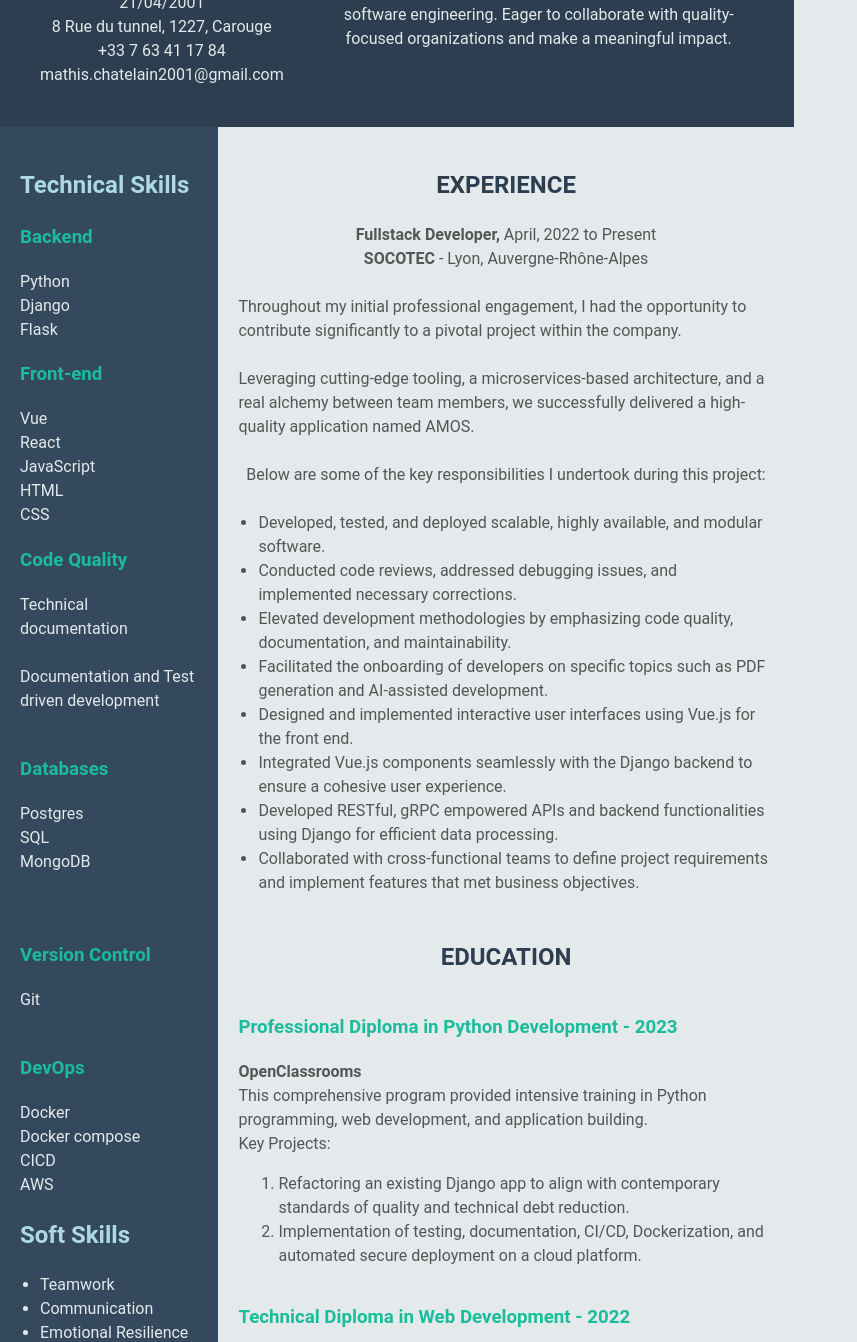
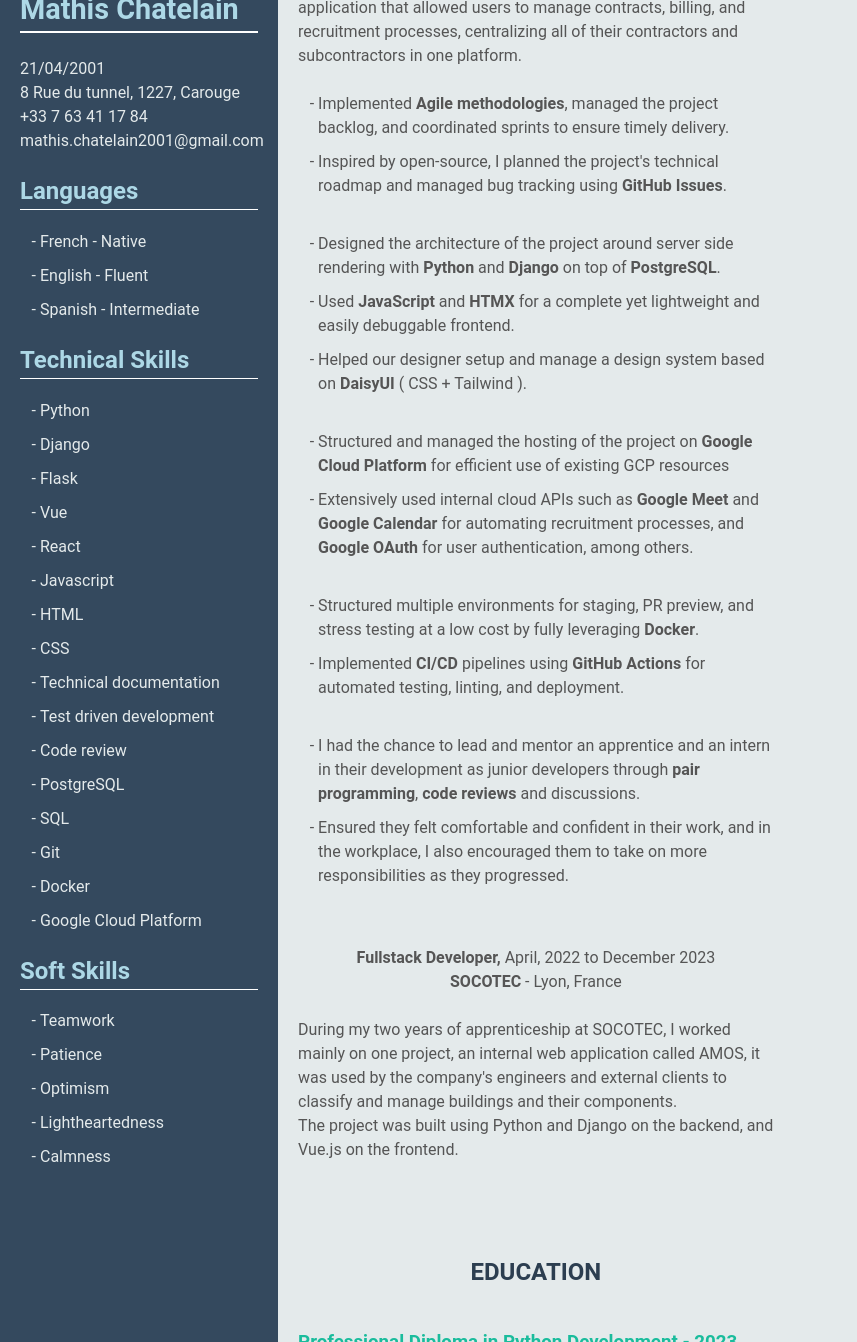
Before and after one commit to MathisChatelain/CV_2023, a plain HTML site: page index.html in a window 1280 px wide. Shown: the part 196-1538 px from the top of the page, without its empty margins (0-857 px from the left). Drawn offline with Linux system fonts and the light colour scheme.

Commit message:
index eng

```diff
--- a/index.html
+++ b/index.html
@@ -7,105 +7,110 @@
     <title>Mathis Mickael Chatelain - CV</title>
 </head>
 <body>
-    <header class="flex">
-        <section>
-            <img src="/1640084687607.jpeg" alt="">
+    <main class="flex">
+        <section class="w-left">
+            <div style="display: flex; justify-content: center; width: 100%;">
+                <img class="picture" src="/1640084687607.jpeg" alt="">
+            </div>
+            <h1>Mathis Chatelain</h1>
             <p>21/04/2001</p>
             <p>8 Rue du tunnel, 1227, Carouge</p>
             <p>+33 7 63 41 17 84</p>
             <p>mathis.chatelain2001@gmail.com</p>
-        </section>
-        <section class="w-right center-all">
-            <h1>Mathis Mickael Chatelain</h1>
-            <p>
-                Highly motivated to participate in open-source and ethical projects. Dedicated to learning, growing, and succeeding in software engineering. Eager to
-                collaborate with quality-focused organizations and make a meaningful impact.
-            </p>
-        </section>
-    </header>
-    <main class="flex">
-        <section class="w-left">
+            <h2>Languages</h2>
+            <ul>
+                <li>French - Native</li>
+                <li>English - Fluent</li>
+                <li>Spanish - Intermediate</li>
+            </ul>
             <h2>Technical Skills</h2>
-            <div class="skill-category">
-                <h3>Backend</h3>
-                <p>Python</p>
-                <p>Django</p>
-                <p>Flask</p>
-            </div>
-            <div class="skill-category">
-                <h3>Front-end</h3>
-                <p>Vue </p>
-                <p>React</p>
-                <p>JavaScript</p>
-                <p>HTML</p>
-                <p>CSS</p>
-            </div>
-            <div class="skill-category">
-                <h3>Code Quality</h3>
-                <p>Technical documentation</p>
-                <br>
-                <p>Documentation and Test driven development</p>
-                <br>
-            </div>
-            <div class="skill-category">
-                <h3>Databases</h3>
-                <p>Postgres</p>
-                <p>SQL</p>
-                <p>MongoDB</p>
-            </div>
-            <br>
-            <br>
-            <div class="skill-category">
-                <h3>Version Control</h3>
-                <p>Git</p>
-                <br>
-            </div>
-            <div class="skill-category">
-                <h3>DevOps</h3>
-                <p>Docker</p>
-                <p>Docker compose</p>
-                <p>CICD</p>
-                <p>AWS</p>
-            </div>
+
+            <ul class="skill-category">
+                <li>Python</li>
+                <li>Django</li>
+                <li>Flask</li>
+                <li>Vue </li>
+                <li>React</li>
+                <li>Javascript</li>
+                <li>HTML</li>
+                <li>CSS</li>
+                <li>Technical documentation</li>
+                <li>Test driven development</li>
+                <li>Code review</li>
+                <li>PostgreSQL</li>
+                <li>SQL</li>
+                <li>Git</li>
+                <li>Docker</li>
+                <li>Google Cloud Platform</li>
+            </ul>
+
             <h2>Soft Skills</h2>
             <ul>
                 <li>Teamwork</li>
-                <li>Communication</li>
-                <li>Emotional Resilience</li>
+                <li>Patience</li>
                 <li>Optimism</li>
                 <li>Lightheartedness</li>
-                <li>Calm</li>
+                <li>Calmness</li>
             </ul>
         </section>
         <section  class="w-right center-all">
             <h2>EXPERIENCE</h2>
-            <p><strong>Fullstack Developer, </strong>April, 2022 to Present</p>
-            <p><strong>SOCOTEC</strong> - Lyon, Auvergne-Rhône-Alpes</p>
+
+
+            <p><strong>Lead Developer, </strong>April 2024 to Present</p>
+            <p><strong>Skylls.io</strong> - Lyon, France</p>
             <br>
             <p>
-                Throughout my initial professional engagement,
-                I had the opportunity to contribute significantly
-                to a pivotal project within the company.
+                I led a team of four developers in creating a custom web application that allowed users to manage contracts,
+                billing, and recruitment processes, centralizing all of their contractors and subcontractors in one platform.
             </p>
             <br>
+
+            <ul>
+                <li>Implemented <strong>Agile methodologies</strong>, managed the project backlog, and coordinated sprints to ensure timely delivery.</li>
+                <li>Inspired by open-source, I planned the project's technical roadmap and managed bug tracking using <strong>GitHub Issues</strong>.</li>
+                <br>
+                <li>Designed the architecture of the project around server side rendering with <strong>Python</strong> and <strong>Django</strong> on top of <strong>PostgreSQL</strong>.</li>
+                <li>Used <strong>JavaScript</strong> and <strong>HTMX</strong> for a complete yet lightweight and easily debuggable frontend.</li>
+                <li>Helped our designer setup and manage a design system based on <strong>DaisyUI</strong> ( CSS + Tailwind ).</li>
+                <br>
+                <li>Structured and managed the hosting of the project on <strong>Google Cloud Platform</strong> for efficient use of existing GCP resources</li>
+                <li>
+                    Extensively used internal cloud APIs such as <strong>Google Meet</strong> and
+                    <strong>Google Calendar</strong> for automating recruitment processes, and <strong>Google OAuth</strong> for user authentication, among others.
+                </li>
+                <br>
+
+                <li>Structured multiple environments for staging, PR preview, and stress testing at a low cost by fully leveraging <strong>Docker</strong>.</li>
+                <li>Implemented <strong>CI/CD</strong> pipelines using <strong>GitHub Actions</strong> for automated testing, linting, and deployment.</li>
+                <br>
+
+                <li>
+                    I had the chance to lead and mentor an apprentice and an intern in their development as junior developers
+                    through <strong>pair programming</strong>, <strong>code reviews</strong> and discussions.
+                </li>
+                <li>
+                    Ensured they felt comfortable and confident in their work, and in the workplace,
+                    I also encouraged them to take on more responsibilities as they progressed.
+                </li>
+            </ul>
+            <br>
+            <br>
+
+
+            <p><strong>Fullstack Developer, </strong>April, 2022 to December 2023</p>
+            <p><strong>SOCOTEC</strong> - Lyon, France</p>
+            <br>
             <p>
-                Leveraging cutting-edge tooling, a microservices-based architecture, and a real alchemy between team members, we successfully delivered a high-quality application named AMOS.
+                During my two years of apprenticeship at SOCOTEC, I worked mainly on one project, an internal web application called AMOS,
+                it was used by the company's engineers and external clients to classify and manage buildings and their components.
+            </p>
+            <p>
+                The project was built using Python and Django on the backend, and Vue.js on the frontend.
             </p>
             <br>
-            <p>
-                Below are some of the key responsibilities I undertook during this project:
-            </p>
+
             <br>
-            <ul>
-                <li>Developed, tested, and deployed scalable, highly available, and modular software.</li>
-                <li>Conducted code reviews, addressed debugging issues, and implemented necessary corrections.</li>
-                <li>Elevated development methodologies by emphasizing code quality, documentation, and maintainability.</li>
-                <li>Facilitated the onboarding of developers on specific topics such as PDF generation and AI-assisted development.</li>
-                <li>Designed and implemented interactive user interfaces using Vue.js for the front end.</li>
-                <li>Integrated Vue.js components seamlessly with the Django backend to ensure a cohesive user experience.</li>
-                <li>Developed RESTful, gRPC empowered APIs and backend functionalities using Django for efficient data processing.</li>
-                <li>Collaborated with cross-functional teams to define project requirements and implement features that met business objectives.</li>
-            </ul>
 
             <br>
             <h2>EDUCATION</h2>
@@ -114,11 +119,6 @@
                 <h3>Professional Diploma in Python Development - 2023</h3>
                 <p><strong>OpenClassrooms</strong></p>
                 <p>This comprehensive program provided intensive training in Python programming, web development, and application building.</p>
-                <p>Key Projects:</p>
-                <ol>
-                    <li>Refactoring an existing Django app to align with contemporary standards of quality and technical debt reduction.</li>
-                    <li>Implementation of testing, documentation, CI/CD, Dockerization, and automated secure deployment on a cloud platform.</li>
-                </ol>
             </div>
 
             <div class="education-item">
@@ -130,24 +130,13 @@
             <div class="education-item">
                 <h3>Bachelor of Science in Computer Science and Mathematics</h3>
                 <p><strong>University of Geneva - Genève, GE</strong></p>
-                <p>Completed three semesters in Computer Science and Mathematics at the University of Geneva before coming back to France for my web developer apprenticeship</p>
-                <p><strong>Key Areas Covered:</strong></p>
-                <ul>
-                    <li>Computer Science Fundamentals: Algorithms, data structures, software engineering, programming languages.</li>
-                    <li>Mathematical Proficiency: Calculus, linear algebra, discrete mathematics, probability theory.</li>
-                </ul>
+                <p>Completed three semesters in Computer Science and Mathematics at the University of Geneva before coming back to France for my web developer apprenticeship.</p>
             </div>
 
             <div class="education-item">
                 <h3>Google Data Analyst Certificate</h3>
                 <p><strong>Coursera - Online Learning Platform</strong></p>
                 <p>Completed the Google Data Analyst Certificate on Coursera, acquiring practical skills in data analysis and visualization.</p>
-                <p><strong>Key Focus Areas:</strong></p>
-                <ul>
-                    <li>Data Analysis with SQL: Leveraged SQL queries to extract and analyze data.</li>
-                    <li>Data Cleaning and Processing: Utilized tools like Pandas for cleaning and processing datasets.</li>
-                    <li>Statistical Concepts: Applied statistical techniques to draw meaningful insights from data.</li>
-                </ul>
             </div>
 
             <br>
--- a/style.css
+++ b/style.css
@@ -17,22 +17,25 @@ section {
     padding: 20px;
 }
 
-header {
+.header {
     text-align: center;
-    background-color: #2c3e50; /* Darker blue for the header */
+    background-color: #2c3e50; /* Darker blue for the .header */
     color: #fff;
     padding: 20px;
 }
 
 h1 {
-    color: #3498db; /* Lighter blue for main headings */
+    font-size: 1.8em;
+    color: lightblue;
+    border-bottom: 2px solid white;
 }
 
-header h1 {
-    color: lightblue;
+ul li {
+    list-style-type: "- ";
+    margin-bottom: 10px;
 }
 
-header img {
+.picture {
     width: 140px;
     height: 140px;
     border-radius: 50%;
@@ -52,7 +55,7 @@ p, li {
     margin: 0;
 }
 
-header p {
+.header p {
     color: #e4eaeb;
 }
 
@@ -75,7 +78,7 @@ footer {
 }
 
 .w-left {
-    width: 25%;
+    width: 30%;
     background-color: #34495e; /* Darker grayish-blue for the left side */
     color: #fff;
     padding: 20px;
@@ -87,10 +90,11 @@ footer {
 
 .w-left h2 {
     color: lightblue;
+    border-bottom: 1px solid white;
 }
 
 .w-right {
-    width: 75%;
+    width: 70%;
 }
 
 .center-all {
```
